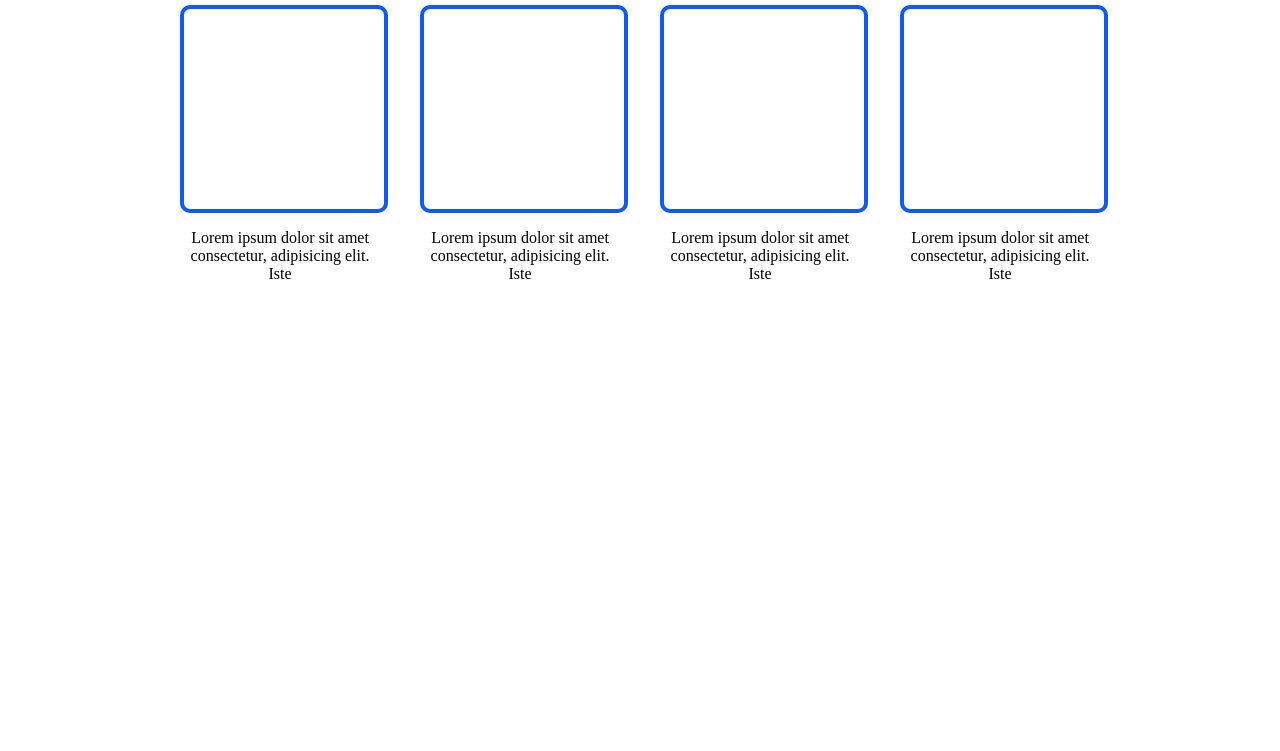
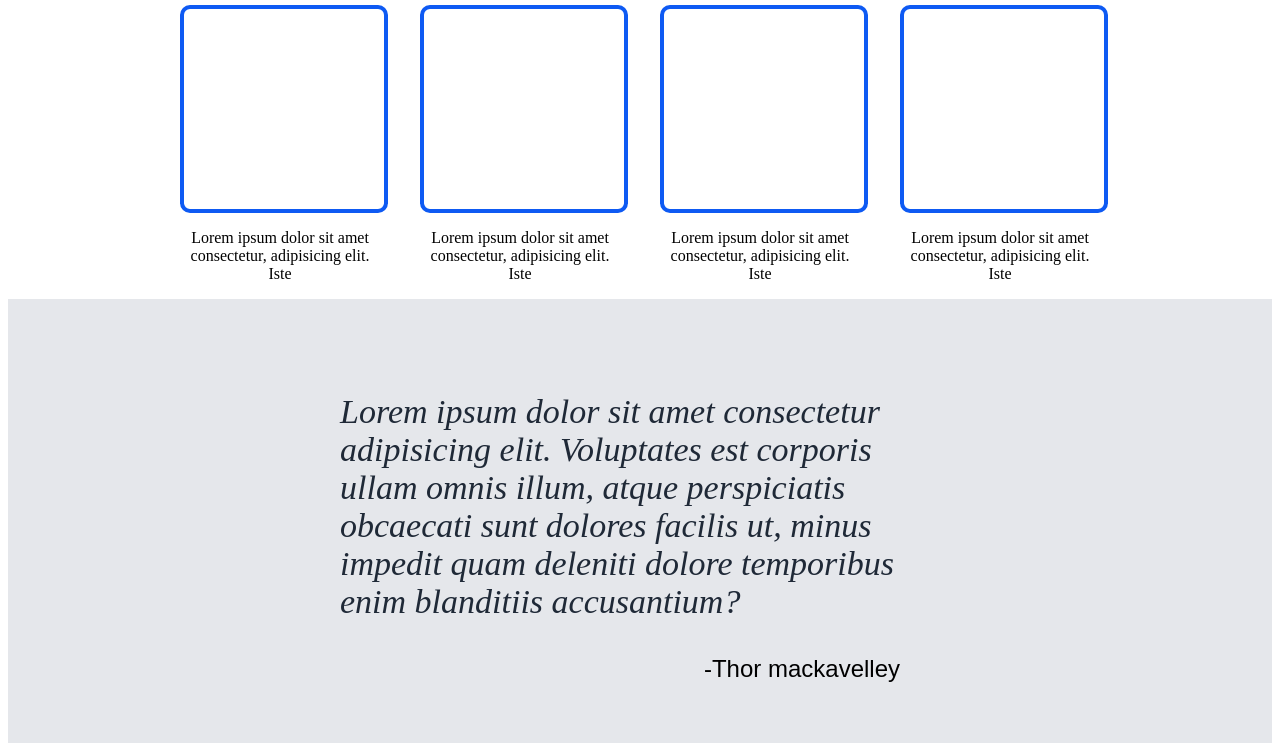
Before and after one commit to Bilel-code/Landing-page, a plain HTML site: page index.html in a window 1280 px wide. Shown: the part 559-1310 px from the top of the page. Before the commit the page ends 866 px from the top, so only its background shows below. Drawn offline with Linux system fonts and the light colour scheme.

Commit message:
3 rd container done

```diff
--- a/index.html
+++ b/index.html
@@ -45,6 +45,14 @@
 
     </div>
 </div>
+<div class="container4">
+    <div class="quote">
+    <div><p><em>
+        Lorem ipsum dolor sit amet consectetur adipisicing elit. Voluptates est corporis ullam omnis illum, atque perspiciatis obcaecati sunt dolores facilis ut, minus impedit quam deleniti dolore temporibus enim blanditiis accusantium?
+    </em> </p></div>
+    <div class="thor">-Thor mackavelley</div>
+</div>
+</div>
 
 </body>
 </html>
--- a/style.css
+++ b/style.css
@@ -42,6 +42,7 @@ a{
 .container-2{
     display: flex;
     align-items: center;
+    justify-content: center;
 
 
 
@@ -49,7 +50,7 @@ a{
 .left{
     display: flex;
     flex-direction: column;
-    margin-left:300px;
+
     width: 400px;
     margin-bottom: 50px;
     margin-top: 20px;
@@ -87,9 +88,10 @@ img{
     border-radius: 10px;
 }
 button{
-    border-color: #e5e7eb;
-    border-radius: 3px;
-    background-color: #72d4eff8;
+
+    border-radius: 10px
+    ;
+    background-color: rgb(14, 90, 243);
     text-align: center;
 }
 
@@ -125,3 +127,32 @@ button{
 
 
 }
+
+.container4{
+    background-color: #e5e7eb;
+    display: flex;
+    justify-content: center;
+
+    padding:60px;
+
+}
+
+.quote{
+    display: flex;
+    width: 600px;
+    flex-direction: column;
+    align-items: center;
+
+}
+
+.thor{
+   align-self: flex-end;
+   margin-right: 40px;
+   font-size: 24px;
+   font-family: fantasy;
+}
+.quote p{
+font-size: 34px;
+font-family: light;
+color: #1F2937;
+}
```
